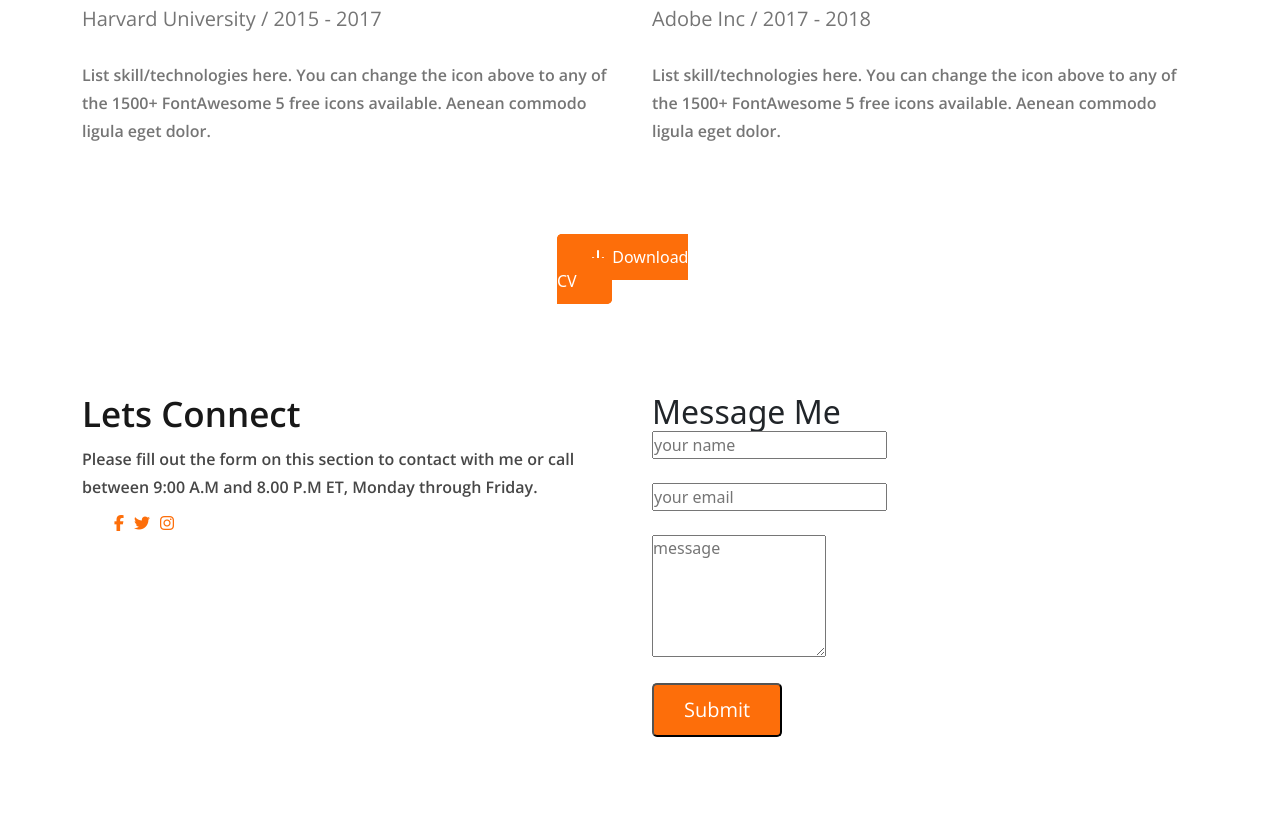
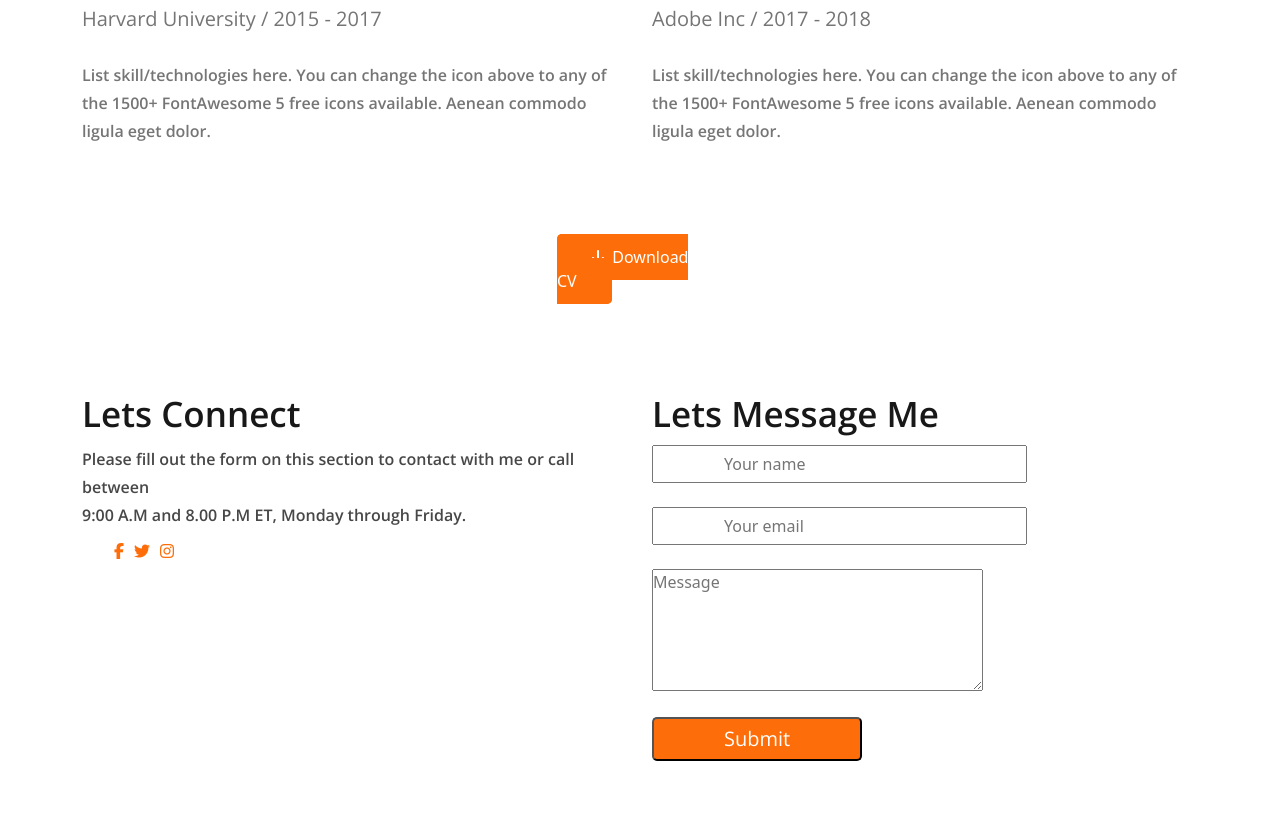
Before and after one commit to ablusur/mary_project, a plain HTML site: page index.html in a window 1280 px wide. Shown: the part 3179-4010 px from the top of the page. Before the commit the page ends 3986 px from the top, so only its background shows below. Drawn offline with nearby package versions, Linux system fonts and the light colour scheme.

Commit message:
end project

```diff
--- a/css/style.css
+++ b/css/style.css
@@ -260,4 +260,14 @@ p {
   margin-bottom: 70px;
   font-family: "Open Sans";
 }
+.footer_right h2 {
+  font-size: 35px;
+  font-weight: 600;
+  color: #181818;
+  font-family: "Open Sans";
+  margin-bottom: 10px;
+}
+.footer_right input {
+  padding:5px 70px ;
+}
 /* Footer section end */
--- a/index.html
+++ b/index.html
@@ -213,7 +213,7 @@
       <div class="col-lg-6">
         <div class="footer_left">
           <h2>Lets Connect</h2>
-          <p>Please fill out the form on this section to contact with me or call between 9:00 A.M and 8.00 P.M ET, Monday through Friday.</p>
+          <p>Please fill out the form on this section to contact with me or call between <br> 9:00 A.M and 8.00 P.M ET, Monday through Friday.</p>
           <div class="social ">
             <ul class="d-flex">
               <li><a href="#"><i class="fa-brands fa-facebook-f"></i></a></li>
@@ -225,11 +225,11 @@
       </div>
       <div class="col-lg-6">
         <div class="footer_right">
-          <h2>Message Me</h2>
+          <h2>Lets Message Me</h2>
           <form action="#">
-            <input type="text" placeholder="your name"><br><br>
-            <input type="email" placeholder="your email"><br><br>
-            <textarea name="w3review" name="w3review" id="" cols="17" rows="5" placeholder="message"></textarea>
+            <input type="text" placeholder="Your name"><br><br>
+            <input type="email" placeholder="Your email"><br><br>
+            <textarea name="w3review" name="w3review" id="" cols="34" rows="5" placeholder="Message"></textarea>
             <div class="input">
               <input type="submit" value="Submit">
             </div>
```
